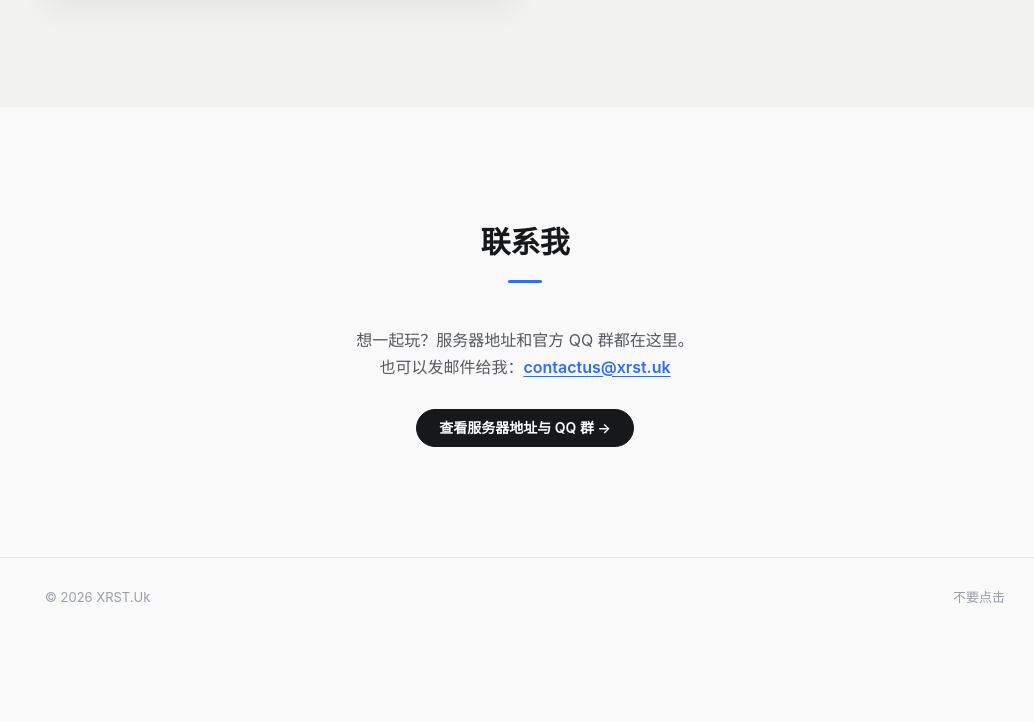
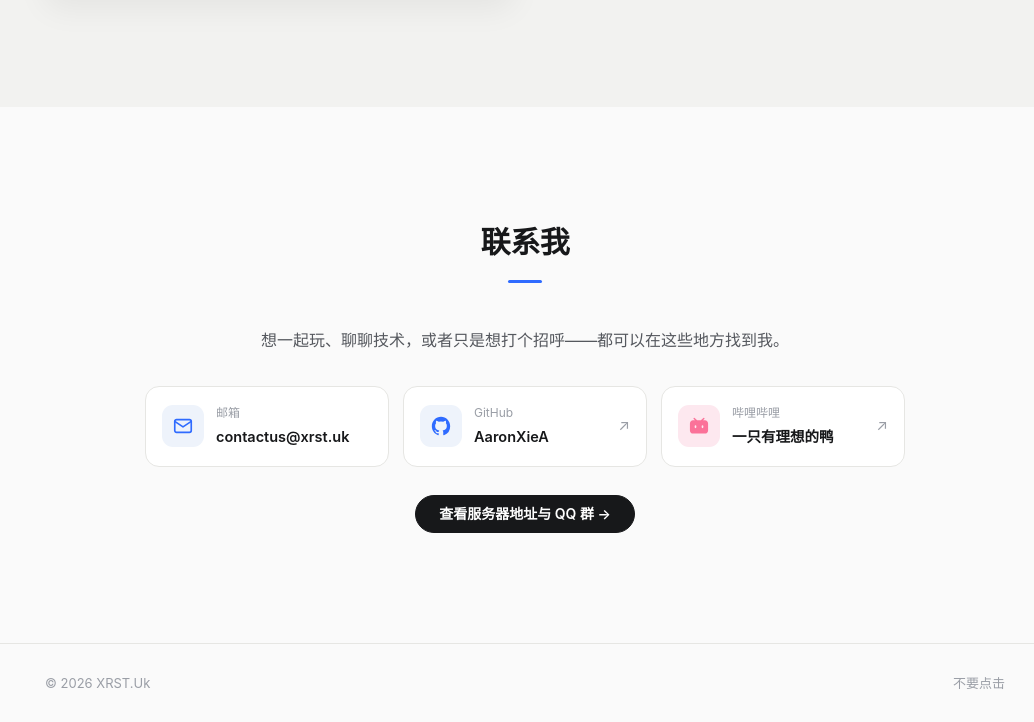
Before and after one commit to AaronXieA/SiteForCF, a plain HTML site: page public/index.html in a window 1280 px wide. Shown: the part 2733-3455 px from the top of the page, without its empty margins (115-1149 px from the left). Before the commit the page ends 3369 px from the top, so only its background shows below. Drawn offline with Linux system fonts and the light colour scheme; no server answers.

Commit message:
联系区改版：邮箱/GitHub(AaronXieA)/B站(一只有理想的鸭)三张图标卡片，hover上浮，移动端单列

```diff
--- a/public/css/style.css
+++ b/public/css/style.css
@@ -331,15 +331,64 @@ a.nav-user:hover strong { color: var(--accent); }
 /* 联系 */
 .contact-inner { text-align: center; }
 .contact-inner .section-title::after { margin-left: auto; margin-right: auto; }
-.contact-text { color: var(--ink-2); margin-bottom: 28px; }
-.contact-email {
+.contact-text { color: var(--ink-2); margin-bottom: 32px; }
+
+/* 联系方式卡片 */
+.contact-grid {
+  display: grid;
+  grid-template-columns: repeat(3, 1fr);
+  gap: 14px;
+  max-width: 760px;
+  margin: 0 auto 28px;
+  text-align: left;
+}
+.contact-card {
+  display: flex;
+  align-items: center;
+  gap: 12px;
+  padding: 16px;
+  background: #fff;
+  border: 1px solid var(--line);
+  border-radius: 14px;
+  text-decoration: none;
+  color: inherit;
+  transition: transform .15s, box-shadow .15s, border-color .15s;
+}
+.contact-card:hover {
+  transform: translateY(-3px);
+  border-color: color-mix(in srgb, var(--accent) 45%, var(--line));
+  box-shadow: 0 10px 26px rgba(20, 30, 50, .08);
+}
+.contact-icon {
+  width: 42px;
+  height: 42px;
+  border-radius: 11px;
+  display: inline-flex;
+  align-items: center;
+  justify-content: center;
+  flex-shrink: 0;
+  background: #eef3fb;
   color: var(--accent);
+}
+.contact-icon svg { width: 22px; height: 22px; }
+.contact-icon-bili { background: #fde8ef; color: #fb7299; }
+.contact-meta { display: flex; flex-direction: column; gap: 2px; min-width: 0; flex: 1; }
+.contact-label { font-size: 12px; color: var(--ink-3); }
+.contact-handle {
+  font-size: 14.5px;
   font-weight: 600;
-  text-decoration: underline;
-  text-underline-offset: 3px;
-  word-break: break-all;
-}
-.contact-email:hover { opacity: .8; }
+  color: var(--ink);
+  white-space: nowrap;
+  overflow: hidden;
+  text-overflow: ellipsis;
+}
+.contact-go { color: var(--ink-3); font-size: 15px; flex-shrink: 0; }
+.contact-card:hover .contact-go { color: var(--accent); }
+.contact-server-btn { min-width: 220px; }
+
+@media (max-width: 720px) {
+  .contact-grid { grid-template-columns: 1fr; max-width: 420px; }
+}
 
 /* 页脚 */
 .footer { border-top: 1px solid var(--line); padding: 28px 24px; }
--- a/public/index.html
+++ b/public/index.html
@@ -5,7 +5,7 @@
   <meta name="viewport" content="width=device-width, initial-scale=1.0" />
   <title>XRST.Uk · 个人主页</title>
   <meta name="description" content="XRST.Uk 的个人主页 —— 关于我、我的作品与我的 Minecraft 服务器。" />
-  <link rel="stylesheet" href="css/style.css?v=4" />
+  <link rel="stylesheet" href="css/style.css?v=8" />
 </head>
 <body>
 
@@ -205,11 +205,43 @@
   <section class="section" id="contact">
     <div class="section-inner contact-inner">
       <h2 class="section-title">联系我</h2>
-      <p class="contact-text">
-        想一起玩？服务器地址和官方 QQ 群都在这里。<br />
-        也可以发邮件给我：<a class="contact-email" href="mailto:contactus@xrst.uk">contactus@xrst.uk</a>
-      </p>
-      <a class="btn btn-solid" href="/server/">
+      <p class="contact-text">想一起玩、聊聊技术，或者只是想打个招呼——都可以在这些地方找到我。</p>
+
+      <div class="contact-grid">
+        <a class="contact-card" href="mailto:contactus@xrst.uk">
+          <span class="contact-icon" aria-hidden="true">
+            <svg viewBox="0 0 24 24" fill="none" stroke="currentColor" stroke-width="1.8" stroke-linecap="round" stroke-linejoin="round"><rect x="3" y="5" width="18" height="14" rx="2"/><path d="m3 7 9 6 9-6"/></svg>
+          </span>
+          <span class="contact-meta">
+            <span class="contact-label">邮箱</span>
+            <span class="contact-handle">contactus@xrst.uk</span>
+          </span>
+        </a>
+
+        <a class="contact-card" href="https://github.com/AaronXieA" target="_blank" rel="noopener noreferrer">
+          <span class="contact-icon" aria-hidden="true">
+            <svg viewBox="0 0 24 24" fill="currentColor"><path d="M12 2C6.48 2 2 6.58 2 12.25c0 4.53 2.87 8.37 6.84 9.73.5.1.68-.22.68-.49 0-.24-.01-.87-.01-1.71-2.78.62-3.37-1.37-3.37-1.37-.46-1.18-1.11-1.5-1.11-1.5-.91-.64.07-.62.07-.62 1 .07 1.53 1.06 1.53 1.06.89 1.56 2.34 1.11 2.91.85.09-.66.35-1.11.63-1.37-2.22-.26-4.56-1.14-4.56-5.07 0-1.12.39-2.03 1.03-2.75-.1-.26-.45-1.3.1-2.71 0 0 .84-.28 2.75 1.05a9.36 9.36 0 0 1 5 0c1.91-1.33 2.75-1.05 2.75-1.05.55 1.41.2 2.45.1 2.71.64.72 1.03 1.63 1.03 2.75 0 3.94-2.34 4.81-4.57 5.06.36.32.68.94.68 1.9 0 1.37-.01 2.47-.01 2.81 0 .27.18.6.69.49A10.26 10.26 0 0 0 22 12.25C22 6.58 17.52 2 12 2Z"/></svg>
+          </span>
+          <span class="contact-meta">
+            <span class="contact-label">GitHub</span>
+            <span class="contact-handle">AaronXieA</span>
+          </span>
+          <span class="contact-go">↗</span>
+        </a>
+
+        <a class="contact-card" href="https://search.bilibili.com/upuser?keyword=%E4%B8%80%E5%8F%AA%E6%9C%89%E7%90%86%E6%83%B3%E7%9A%84%E9%B8%AD" target="_blank" rel="noopener noreferrer">
+          <span class="contact-icon contact-icon-bili" aria-hidden="true">
+            <svg viewBox="0 0 24 24" fill="currentColor"><path d="M17.81 4.24 16.4 5.65h2.08c1.89 0 3.43 1.57 3.43 3.49v7.66c0 1.92-1.54 3.49-3.43 3.49H5.52C3.63 20.29 2.1 18.72 2.1 16.8V9.14c0-1.92 1.53-3.49 3.42-3.49h2.08L6.2 4.24a.74.74 0 0 1 1.06-1.04l2.69 2.45h4.1l2.7-2.45a.74.74 0 0 1 1.06 1.04ZM8.18 11.3a.92.92 0 0 0-.92.92v1.25c0 .51.41.93.92.93.51 0 .92-.42.92-.93v-1.25a.92.92 0 0 0-.92-.92Zm7.64 0a.92.92 0 0 0-.92.92v1.25c0 .51.41.93.92.93.51 0 .92-.42.92-.93v-1.25a.92.92 0 0 0-.92-.92Z"/></svg>
+          </span>
+          <span class="contact-meta">
+            <span class="contact-label">哔哩哔哩</span>
+            <span class="contact-handle">一只有理想的鸭</span>
+          </span>
+          <span class="contact-go">↗</span>
+        </a>
+      </div>
+
+      <a class="btn btn-solid contact-server-btn" href="/server/">
         查看服务器地址与 QQ 群 →
       </a>
     </div>
```
